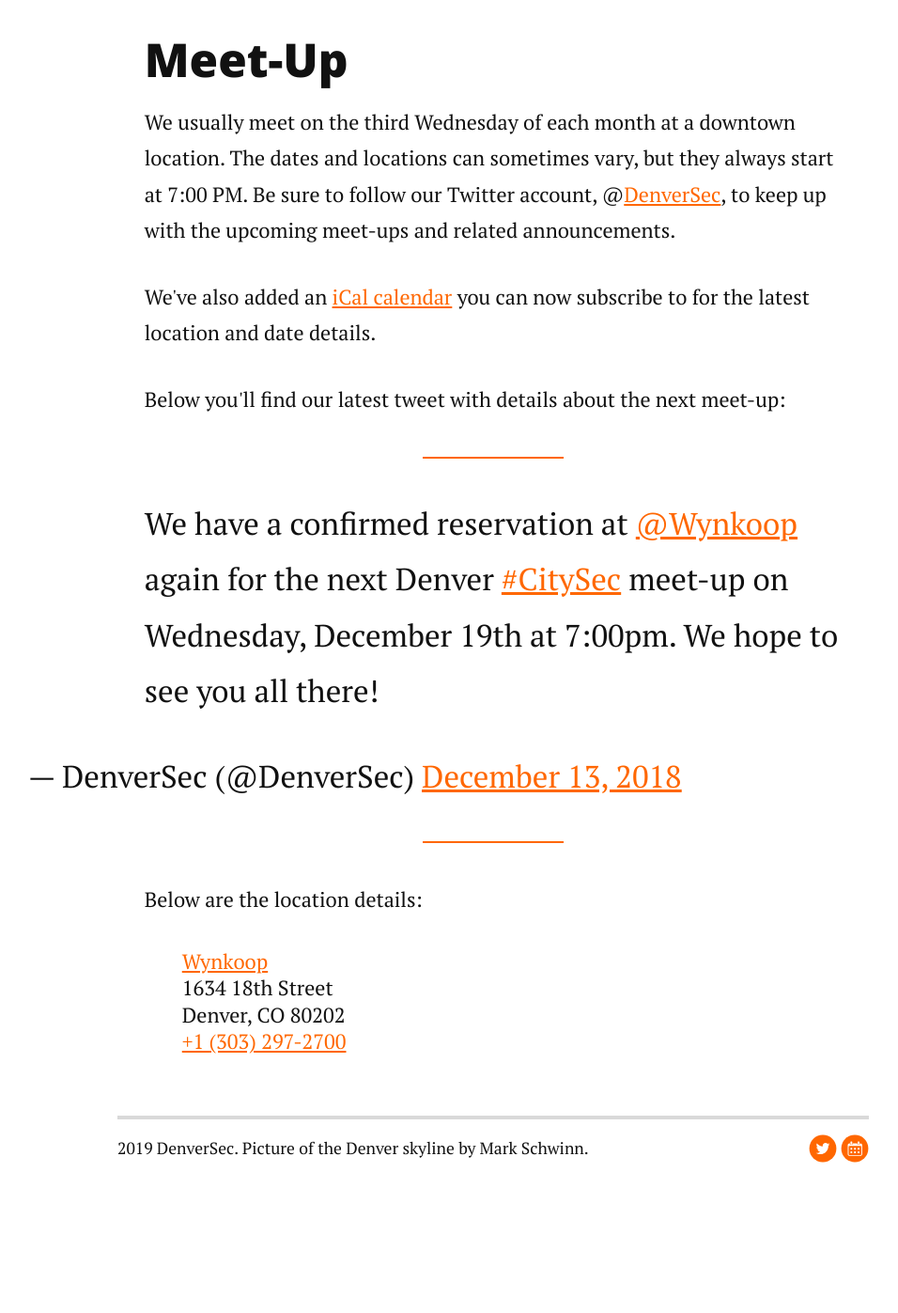
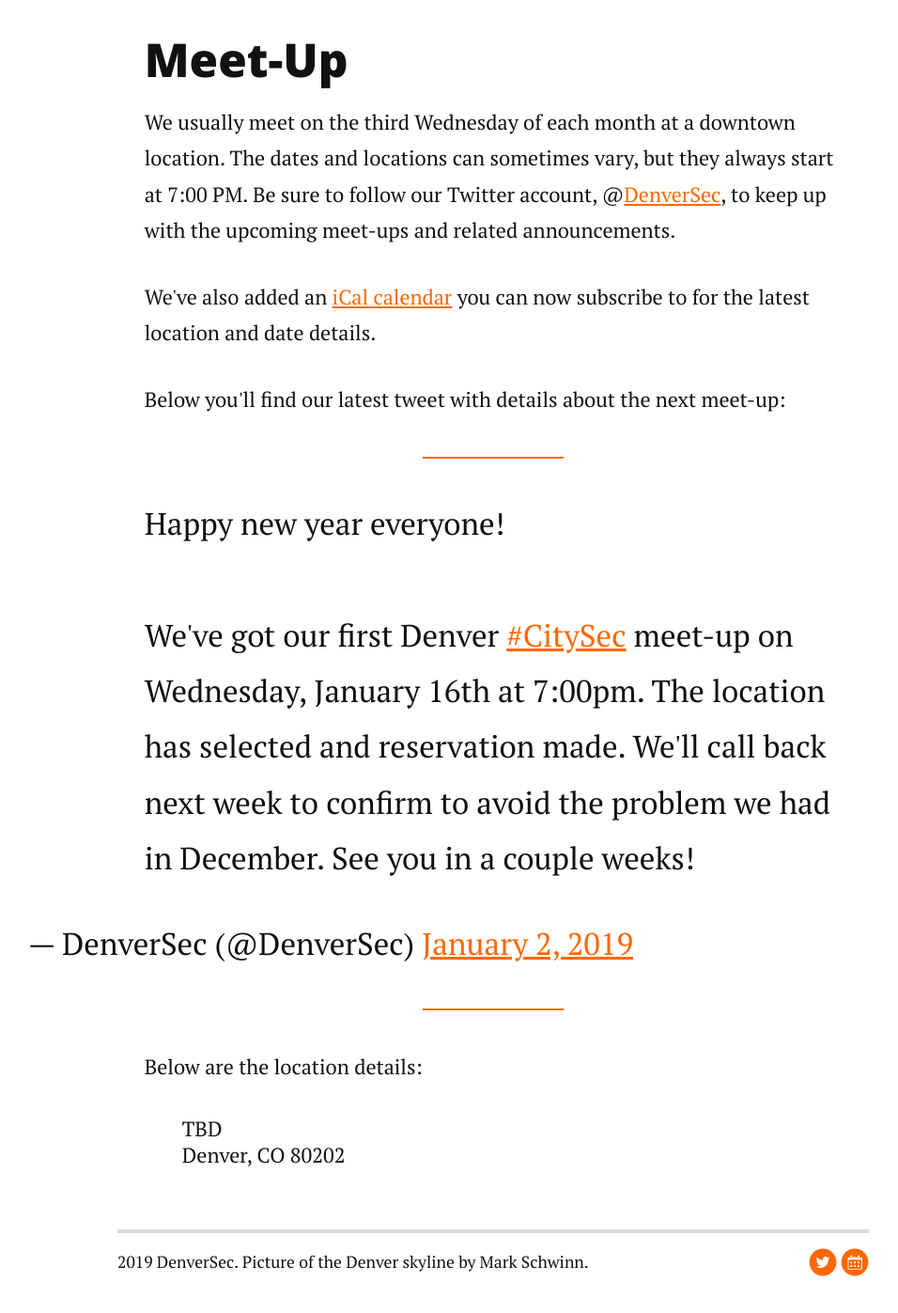
Before and after one commit to denversec/denversec.github.io, a Jekyll site: the page built from index.html, in a window 1280 px wide and 1400 px high, scrolled down 686 px. Shown: the top 1397 px of the window at 94% size, without its empty margins (115-1071 px from the left). Built offline with Jekyll 4.4.1, drawn with Linux system fonts in a browser that asks for light colours; nearby versions of some CDN libraries; comment, search, counter and statistics services are not loaded; before the commit the page ends 1965 px from its top, so only the background shows below that.

Commit message:
Update with new cal entry and latest tweet

```diff
--- a/index.html
+++ b/index.html
@@ -13,22 +13,23 @@
   <p>We've also added an <a href="/meetups.ics">iCal calendar</a> you can now subscribe to for the latest location and date details.
   <p>Below you'll find our latest tweet with details about the next meet-up:</p>
   <p>
-    <blockquote class="twitter-tweet" data-lang="en"><p lang="en" dir="ltr">We have a confirmed reservation at <a href="https://twitter.com/Wynkoop?ref_src=twsrc%5Etfw">@Wynkoop</a> again for the next Denver <a href="https://twitter.com/hashtag/CitySec?src=hash&amp;ref_src=twsrc%5Etfw">#CitySec</a> meet-up on Wednesday, December 19th at 7:00pm. We hope to see you all there!</p>&mdash; DenverSec (@DenverSec) <a href="https://twitter.com/DenverSec/status/1073272892605968384?ref_src=twsrc%5Etfw">December 13, 2018</a></blockquote>
+    <blockquote class="twitter-tweet" data-partner="tweetdeck"><p lang="en" dir="ltr">Happy new year everyone!<br><br>We&#39;ve got our first Denver <a href="https://twitter.com/hashtag/CitySec?src=hash&amp;ref_src=twsrc%5Etfw">#CitySec</a> meet-up on Wednesday, January 16th at 7:00pm. The location has selected and reservation made. We&#39;ll call back next week to confirm to avoid the problem we had in December. See you in a couple weeks!</p>&mdash; DenverSec (@DenverSec) <a href="https://twitter.com/DenverSec/status/1080256807828770816?ref_src=twsrc%5Etfw">January 2, 2019</a></blockquote>
     <script async src="https://platform.twitter.com/widgets.js" charset="utf-8"></script>
   </p>
   <p>Below are the location details:</p>
   <p class="meetup-details">
-    <!-- TBD! -->
+    TBD<br/>
+    Denver, CO 80202
 
     <!-- <a href="http://rheinhausdenver.com/" target="_blank">Rhein Haus</a><br/>
     1415 Market Street<br/>
     Denver, CO 80202<br/>
     <a href="tel:13038002652">+1 (303) 800-2652</a> -->
 
-    <a href="http://www.wynkoop.com/" target="_blank">Wynkoop</a><br/>
+    <!-- <a href="http://www.wynkoop.com/" target="_blank">Wynkoop</a><br/>
     1634 18th Street<br/>
     Denver, CO 80202<br/>
-    <a href="tel:13032972700">+1 (303) 297-2700</a>
+    <a href="tel:13032972700">+1 (303) 297-2700</a> -->
   </p>
 
 </div>
```
Also changed, not shown: 1 other file.
